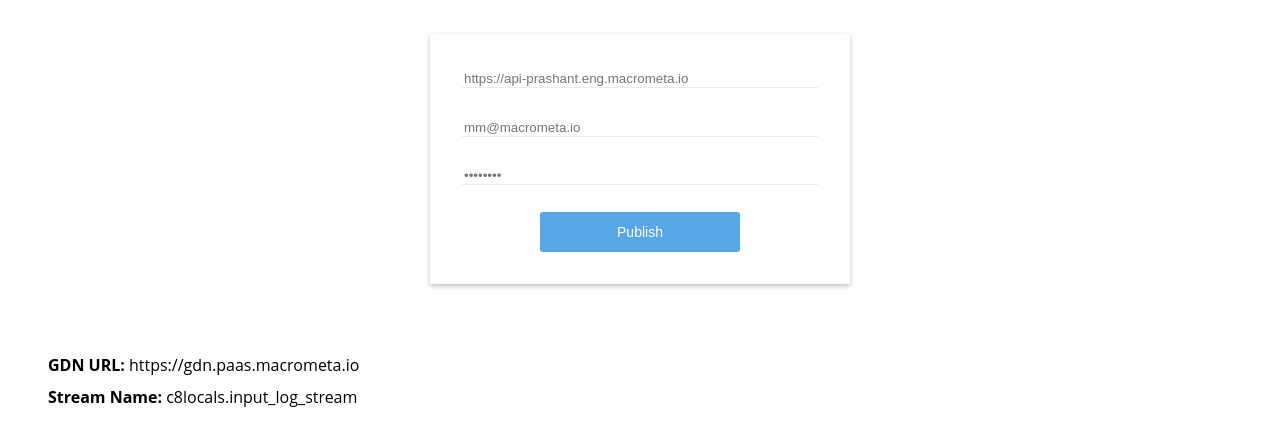
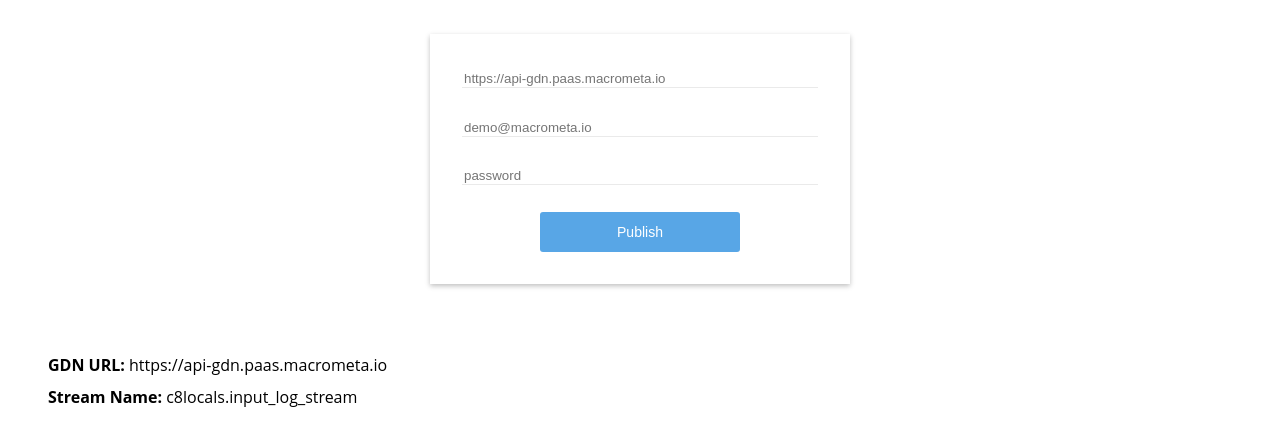
Before and after one commit to Macrometacorp/demo-realtime-log-analytics, a website: page index.html in a window 1280 px wide. Shown: the part 162-583 px from the top of the page. Drawn offline with nearby package versions, Linux system fonts and the light colour scheme.

Commit message:
Setting default to api-gdn.paas.macrometa.io

```diff
--- a/index.html
+++ b/index.html
@@ -260,16 +260,16 @@ body {
         <div id="form-container" class="center">
             <div class="log-form center"><!-- Start login form -->
                 <form>
-                   <input value="https://api-prashant.eng.macrometa.io" id="gdnUrl" type="text" title="GDN URL" placeholder="GDN URL"/>
-                   <input value="mm@macrometa.io" id="email" type="text" title="User Name" placeholder="User Name" />
-                   <input value="Test1234" id="password" type="password" title="password" placeholder="password"/>
+                   <input value="https://api-gdn.paas.macrometa.io" id="gdnUrl" type="text" title="GDN URL" placeholder="GDN URL"/>
+                   <input value="demo@macrometa.io" id="email" type="text" title="User Name" placeholder="User Name" />
+                   <input value="" id="password" type="password" title="password" placeholder="password"/>
                    <button id="publish-button" onclick="start()">Publish</button>
                 </form>
             </div><!-- End login form -->
         </div>
     </div>
     <ul id="details">
-        <li><span>GDN URL:</span> https://gdn.paas.macrometa.io</li>
+        <li><span>GDN URL:</span> https://api-gdn.paas.macrometa.io</li>
         <li><span>Stream Name:</span> c8locals.input_log_stream</li>
         <li><span>Log records:</span> 21,237</li>
     </ul>
```
